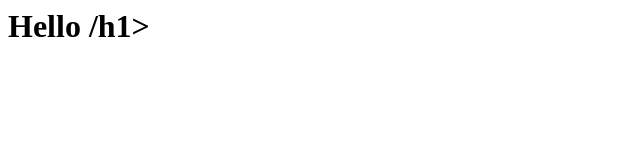
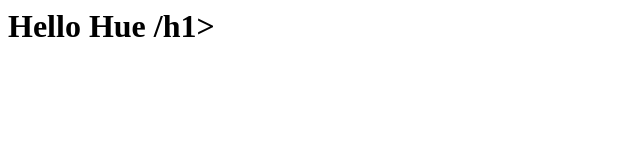
Before and after one commit to HueNhatNghe/ML, a plain HTML site: page Index.html in a window 1280 px wide. Shown: the whole page, without its empty margins (0-640 px from the left). Drawn offline with Linux system fonts and the light colour scheme.

Commit message:
Update Index.html

```diff
--- a/Index.html
+++ b/Index.html
@@ -1 +1 @@
-<h1><b>Hello </b>/h1>
+<h1><b>Hello Hue </b>/h1>
```
